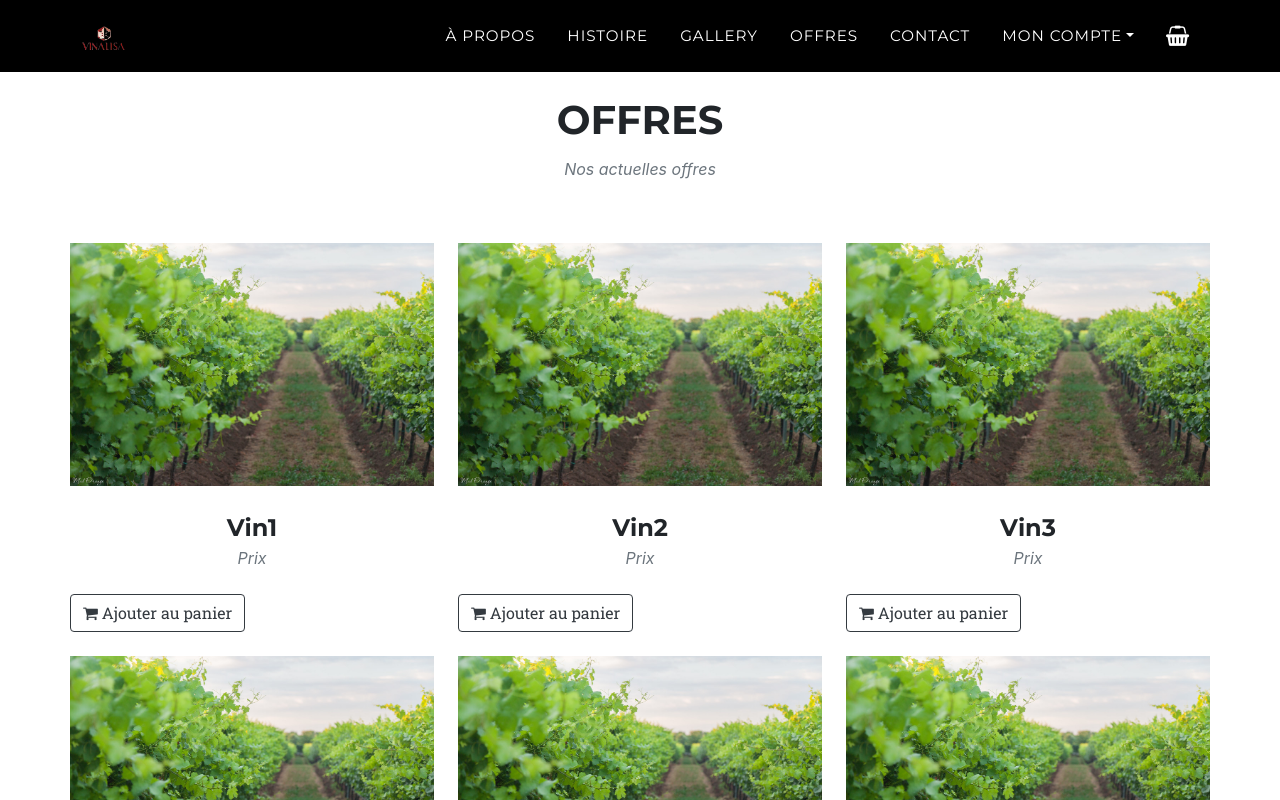
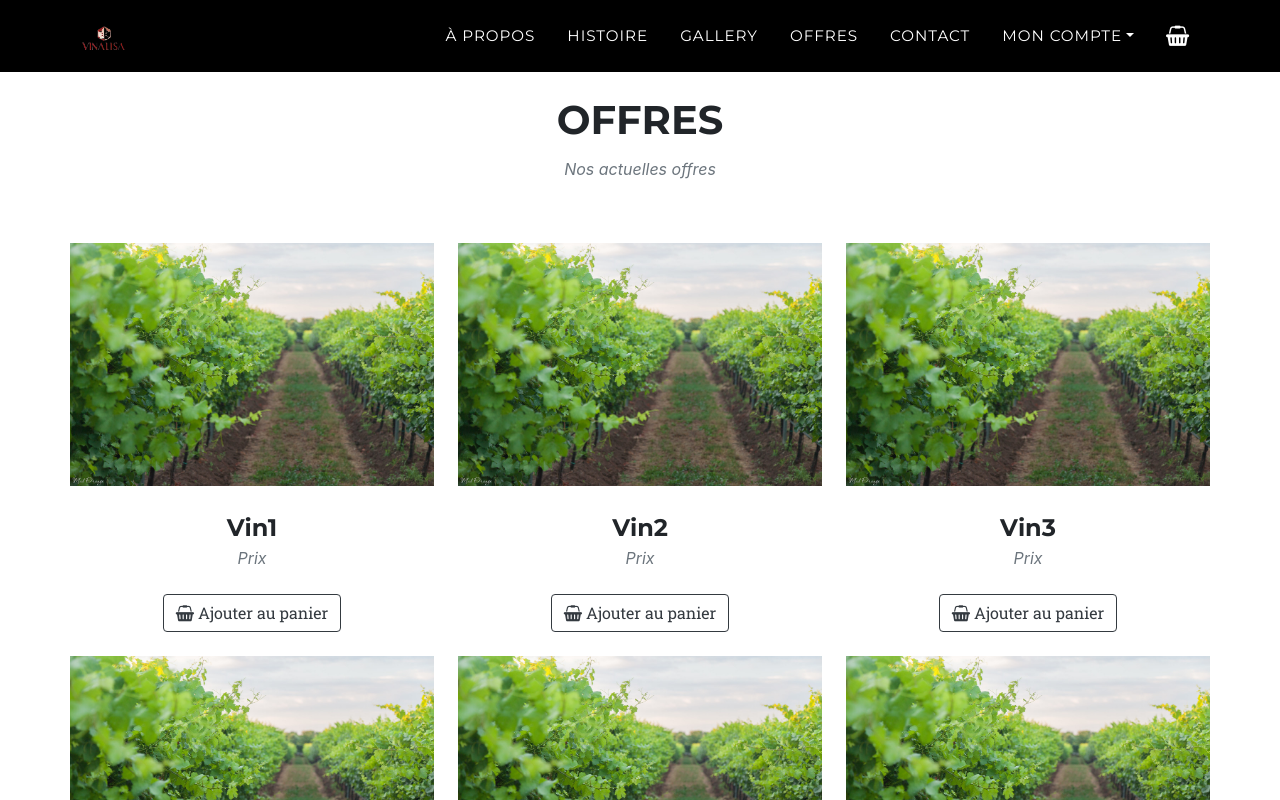
Before and after one commit to maithi-trandiep/vinalisa, a React (Create React App) app: page /offres in a window 1280 px wide. Shown: the top 800 px of the page. Built offline with nearby package versions, Linux system fonts and the light colour scheme; a web font is replaced by a local one.

Commit message:
Edit Offer

```diff
--- a/src/Components/Box.js
+++ b/src/Components/Box.js
@@ -14,9 +14,10 @@ export default function Box({ id, title, description, imgUrl, modalHref }) {
             <div className="gallery-caption-heading">{title}</div>
             <div className="gallery-caption-subheading text-muted">{description}</div>
         </div>
-        <div className="btn-action"></div>
-        <button className="btn btn-outline-dark" data-toggle="modal" data-target={'#modal'+id}><i className="fa fa-shopping-cart"></i> Ajouter au panier</button>
-        <ModalConfirmCart id={'modal'+id} title={title} imgUrl={imgUrl} />
+        <div className="btn-action" style={{display: "flex", justifyContent: "center"}}>
+        <button className="btn btn-outline-dark" data-toggle="modal" data-target={"#modal"+id}><i className="fa fa-shopping-basket"></i> Ajouter au panier</button>
+        </div>
+        <ModalConfirmCart id={"modal"+id} title={title} imgUrl={imgUrl} />
     </div>
     </div>
   );
```
